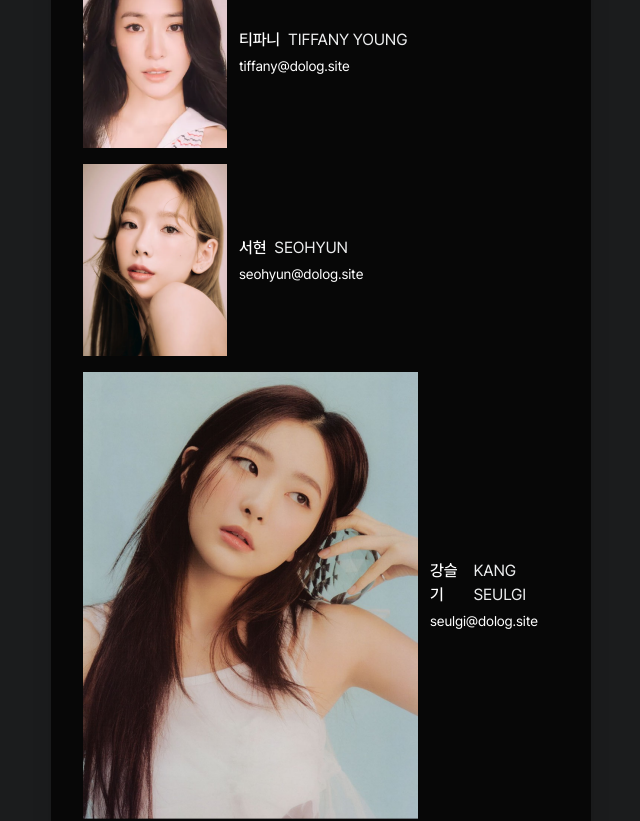
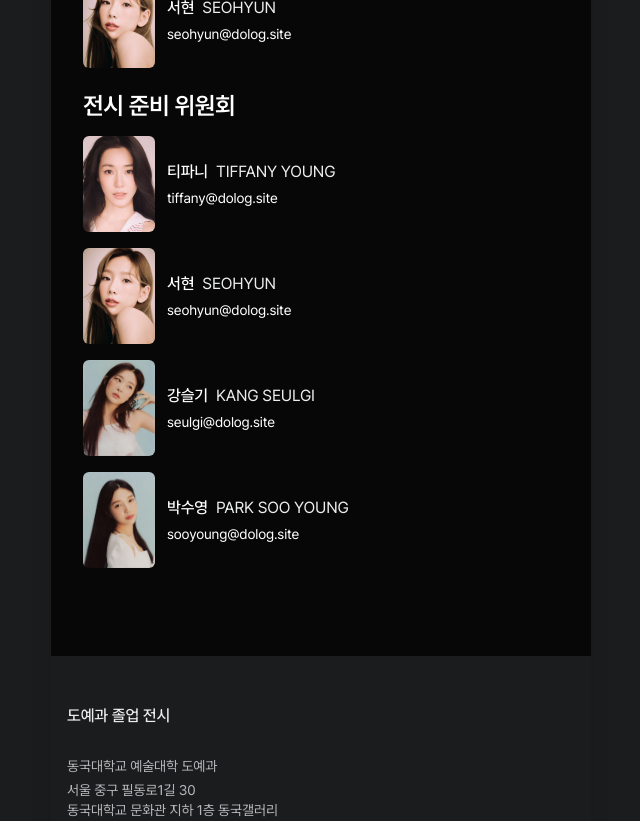
Before and after one commit to DoLog-Team/DoLog-FE, a Next.js app in the folder apps/client/: page /1/exhibition/1/artist in a window 1280 px wide. Shown: the part 1780-2601 px from the top of the page, without its empty margins (319-959 px from the left). Built offline with nearby package versions, Linux system fonts and the light colour scheme.

Commit message:
fix: 이미지 리사이징 구현

```diff
--- a/apps/client/components/common/Card/RowCard/RowCard.styles.ts
+++ b/apps/client/components/common/Card/RowCard/RowCard.styles.ts
@@ -1,7 +1,8 @@
 export const rowCardStyles = {
 	wrapper: "flex gap-[12px] items-center w-full",
-	imageBox: "overflow-hidden flex-shrink-0",
-	image: "w-full h-full object-cover",
+
+	imageWrapper: "w-[72px] h-[96px] overflow-hidden rounded-md flex-shrink-0",
+	image: "w-[72px] h-[96px] object-cover",
 
 	info: "flex-1 flex flex-col gap-[4px]",
 
--- a/apps/client/components/common/Card/RowCard/RowCard.tsx
+++ b/apps/client/components/common/Card/RowCard/RowCard.tsx
@@ -7,7 +7,7 @@ export const RowCard = ({ name, engName, email, imageUrl }: RowCardProps) => {
 	return (
 		<article className={s.wrapper}>
 			{/* 이미지 */}
-			<div className={s.imageBox}>
+			<div className={s.imageWrapper}>
 				<Image
 					src={imageUrl}
 					alt={`${name} ${engName}`}
--- a/apps/client/components/common/Card/RowCard/RowCardGrid.tsx
+++ b/apps/client/components/common/Card/RowCard/RowCardGrid.tsx
@@ -1,10 +1,12 @@
 import { RowCard } from "./RowCard";
 import type { RowCardGridProps } from "./RowCard.types";
 
-export const RowCardGrid = ({ items = [] }: RowCardGridProps) => {
+export const RowCardGrid = ({ items = [], limit }: RowCardGridProps) => {
+	const displayedItems = limit ? items.slice(0, limit) : items;
+
 	return (
 		<div className="flex flex-col gap-4 w-full">
-			{items.map((item) => (
+			{displayedItems.map((item) => (
 				<RowCard key={item.id} {...item} />
 			))}
 		</div>
```
